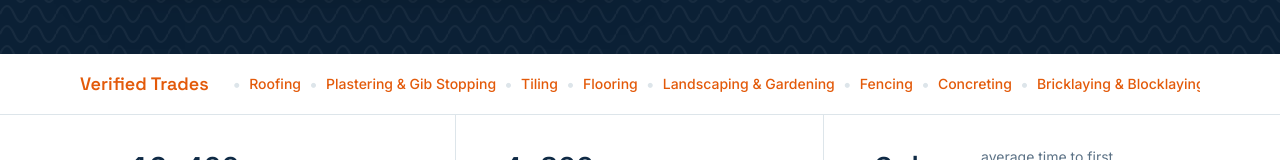
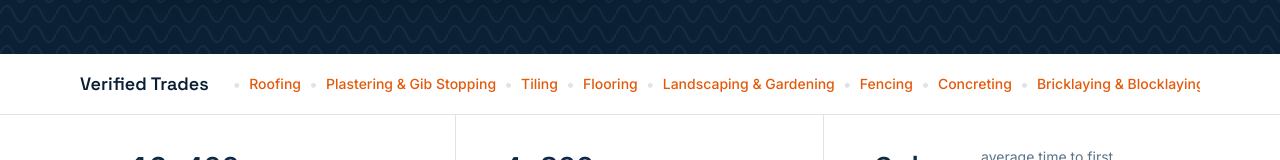
Before and after one commit to boweboi/beau-richards, a Next.js app: page / in a window 1280 px wide. Shown: the part 755-915 px from the top of the page. Built offline with nearby package versions, Linux system fonts and the light colour scheme; no server answers.

Commit message:
Change Verified Trades heading to navy blue

```diff
--- a/src/components/TradesCarousel.tsx
+++ b/src/components/TradesCarousel.tsx
@@ -19,7 +19,7 @@ export default function TradesCarousel() {
   return (
     <section className="border-b border-line bg-paper-0 py-3 sm:py-4">
       <div className="mx-auto flex max-w-6xl items-center gap-4 px-4">
-        <h2 className="shrink-0 whitespace-nowrap font-display text-base font-semibold text-hivis-600 sm:text-lg">
+        <h2 className="shrink-0 whitespace-nowrap font-display text-base font-semibold text-navy-950 sm:text-lg">
           Verified Trades
         </h2>
 
```
